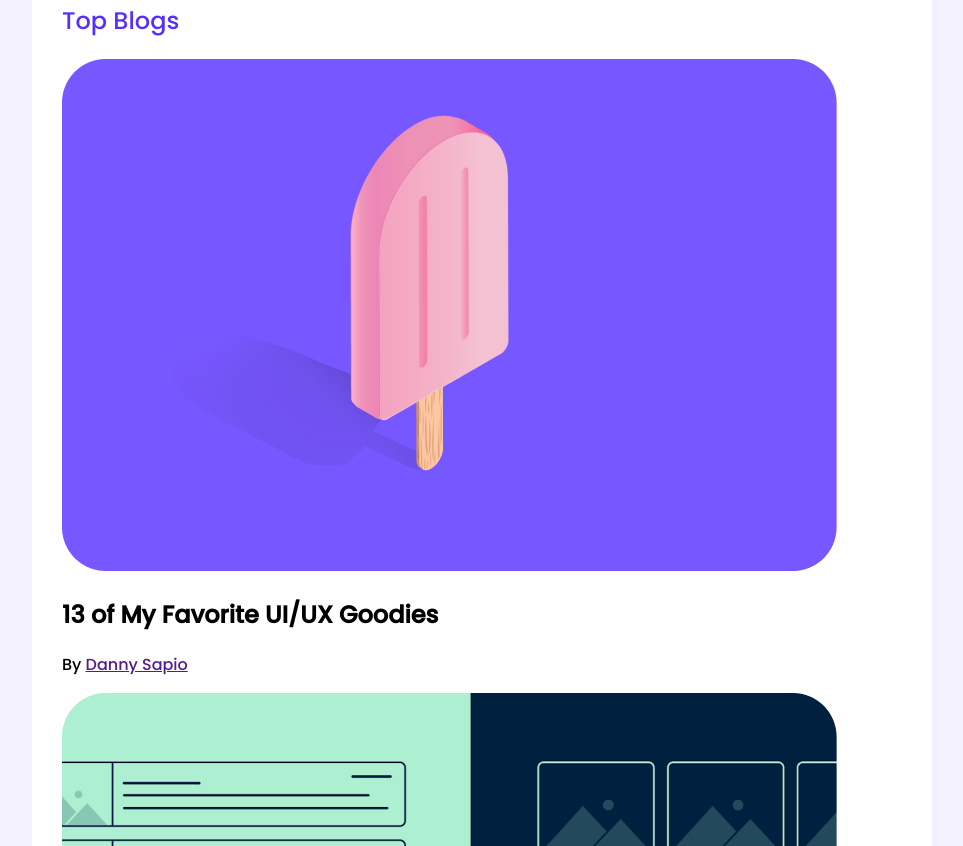
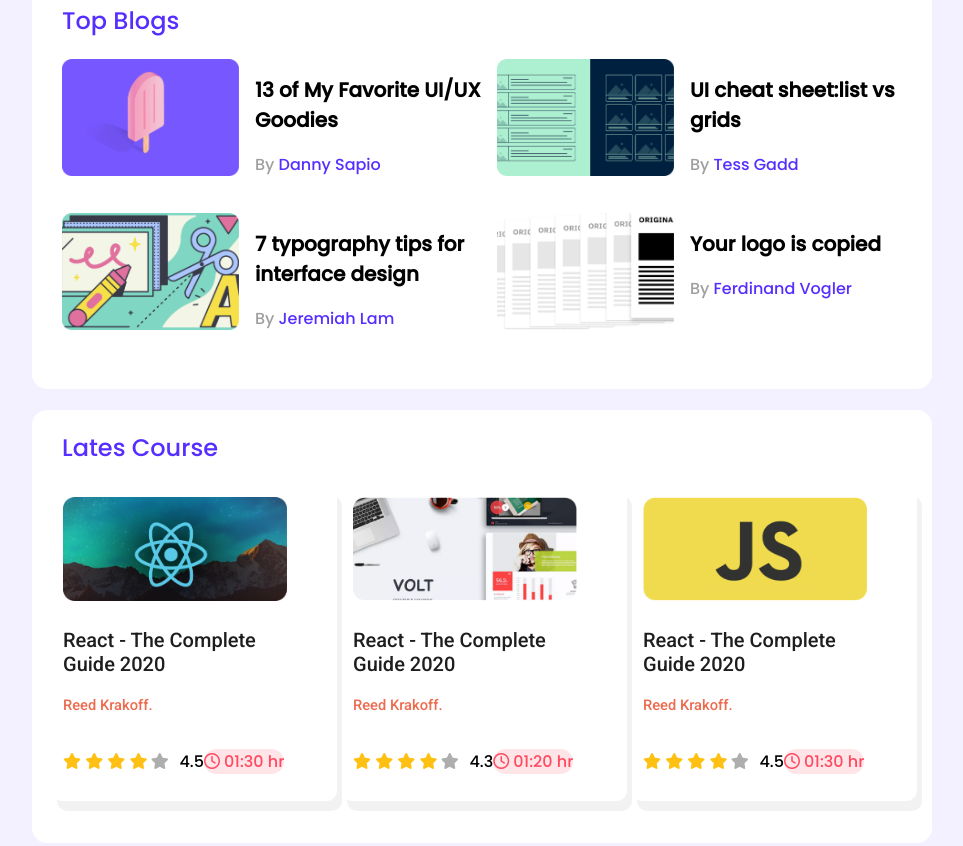
Before and after one commit to Rifat-10/Leader-Board, a plain HTML site: page index.html in a window 1280 px wide. Shown: the part 429-1275 px from the top of the page, without its empty margins (158-1121 px from the left). Drawn offline with Linux system fonts and the light colour scheme.

Commit message:
Third Part

```diff
--- a/index.html
+++ b/index.html
@@ -113,6 +113,103 @@
                </div>
         </section>
 
+        <section class="container2">
+             <h1 class="title">Lates Course</h1>
+
+
+                <div class="courses">
+
+                    <div class="course">
+                        <div class="course-banner">
+                            <img src="images/courses/course-1.png" alt="">
+                        </div>
+                        <div class="course-info">
+                            <h3>React - The Complete <br> Guide 2020</h3>
+                            <p><span class="author-color">Reed Krakoff.</span></p>
+
+                        </div>
+                        <div class="star">
+                            <div class="star-yellow">
+                                <i class="fas fa-star"></i>
+                                <i class="fas fa-star"></i>
+                                <i class="fas fa-star"></i>
+                                <i class="fas fa-star"></i>
+
+                            </div>
+                            <div class="star-gray">
+                                <i class="fas fa-star"></i>
+                            </div>
+                            <p>4.5</p>
+                            <div class="time">
+                                <i class="far fa-clock"></i>
+                                01:30 hr
+                            </div>
+
+                        </div>
+                    </div>
+
+                    <div class="course">
+                        <div class="course-banner">
+                            <img src="images/courses/course-2.png" alt="">
+                        </div>
+                        <div class="course-info">
+                            <h3>React - The Complete <br> Guide 2020</h3>
+                            <p><span class="author-color">Reed Krakoff.</span></p>
+
+                        </div>
+                        <div class="star">
+                            <div class="star-yellow">
+                                <i class="fas fa-star"></i>
+                                <i class="fas fa-star"></i>
+                                <i class="fas fa-star"></i>
+                                <i class="fas fa-star"></i>
+
+                            </div>
+                            <div class="star-gray">
+                                <i class="fas fa-star"></i>
+                            </div>
+                            <p>4.3</p>
+                            <div class="time">
+                                <i class="far fa-clock"></i>
+                                01:20 hr
+                            </div>
+
+                        </div>
+                    </div>
+
+                    <div class="course">
+                        <div class="course-banner">
+                            <img src="images/courses/course-3.png" alt="">
+                        </div>
+                        <div class="course-info">
+                            <h3>React - The Complete <br> Guide 2020</h3>
+                            <p><span class="author-color">Reed Krakoff.</span></p>
+
+                        </div>
+                        <div class="star">
+                            <div class="star-yellow">
+                                <i class="fas fa-star"></i>
+                                <i class="fas fa-star"></i>
+                                <i class="fas fa-star"></i>
+                                <i class="fas fa-star"></i>
+
+                            </div>
+                            <div class="star-gray">
+                                <i class="fas fa-star"></i>
+                            </div>
+                            <p>4.5</p>
+                            <div class="time">
+                                <i class="far fa-clock"></i>
+                                01:30 hr
+                            </div>
+
+                        </div>
+                    </div>
+                </div>
+
+
+        </section>
+
 
    </main>
 
--- a/style.css
+++ b/style.css
@@ -111,3 +111,100 @@ hr{
     margin-top: 20px;
     border: 1px solid #D1D1D1;
 }
+
+
+/* blog */
+.blogs{
+    display: grid;
+    grid-template-columns: repeat(2, 1fr);
+    grid-row-gap: 20px;
+}
+.blog{
+    display: flex;
+}
+.blog .image img{
+
+    width: 177px;
+    height: 117px;
+}
+
+.blog-info{
+    margin-left: 16px;
+}
+
+.blog-dis{
+    font-size: 20px;
+}
+
+.blog-author{
+    color: #9F9F9F;
+}
+
+.blog-author a{
+    text-decoration: none;
+    color: #562EFF;
+    font-size: 16px;
+}
+
+.container2{
+    background-color:#FFFFFF;
+    Width:870px;
+    margin-top: 21px;
+    padding-left: 30px;
+    padding-bottom: 42px;
+    border-radius: 15px;
+
+}
+
+.courses{
+    display: grid;
+    grid-template-columns: repeat(3, 1fr);
+    grid-row-gap: 20px;
+}
+.course{
+    border: 1px solid white;
+    padding: 10px;
+    padding-right: 23.61px;
+    box-shadow: 5px 10px rgba(0, 0, 0, 0.05);
+    margin-left: -10px;
+    margin-right: 15px;
+    border-radius: 10px;
+    background-color: white;
+}
+
+.course-banner img{
+    width: 224px;
+    height: 104px;
+}
+
+.course-info h3{
+    color: #1E1E1E;
+    font-weight: 500;
+    margin-bottom: 7.7px;
+    font-size: 20.0336px;
+    font-family: 'Lora', serif;
+    font-family: 'Roboto', sans-serif;
+}
+.author-color{
+    color: #ED6B4F;
+    font-size: 14.6913px;
+    font-family: Roboto;
+}
+
+.star{
+    display: flex;
+    align-items: center;
+}
+.star-yellow{
+    color: #FFC014;
+}
+.star-gray{
+    color:  #AEAEAE;
+    margin-left: 3.24px;
+    margin-right: 10.71px;
+}
+.time{
+    color:#FF4A60;
+    background-color:  #FFE4E8;
+    border-radius: 14.6913px;
+}
```
